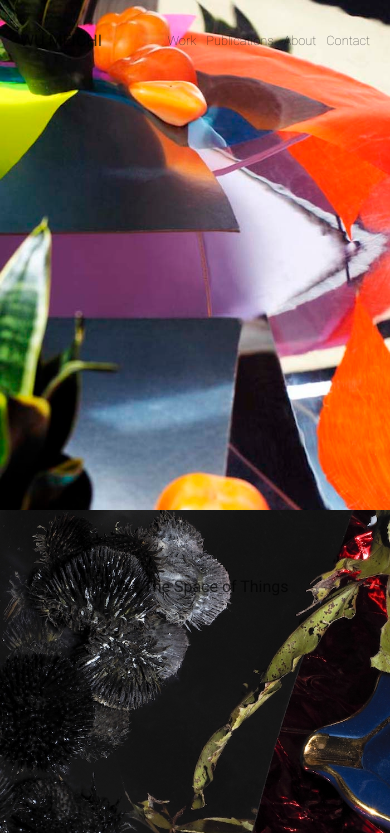
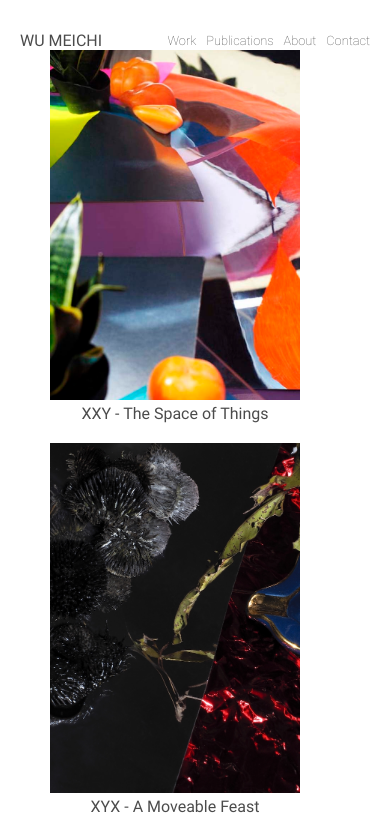
Before and after one commit to icansleep24hrs/wumeichi, a website: page pages/work-pages/xxy.html in a window 390 px wide. Shown: the top 833 px of the page. Drawn offline with Linux system fonts and the light colour scheme.

Commit message:
Add xxy basic mobile structure

```diff
--- a/pages/work-pages/xxy.html
+++ b/pages/work-pages/xxy.html
@@ -18,20 +18,20 @@
             <li><a href="../contact.html">Contact</a></li>
         </ul>
     </header>
-    <div class="work-sub-main">
-        <div class="work-link-container">
+    <div class="xxy-sub-main">
+        <div class="xxy-link-container">
             <a href=""><img src="xxy-pics/xxy-1/xxy-02-cover.jpg" alt=""></a>
             <a class="word-link" href="">XXY - The Space of Things</a>
         </div>
-        <div class="work-link-container">
+        <div class="xxy-link-container">
             <a href=""><img src="xxy-pics/xyx-2/xyx-02-cover-main.jpg" alt=""></a>
             <a class="word-link" href="">XYX - A Moveable Feast</a>
         </div>
-        <div class="work-link-container">
+        <div class="xxy-link-container">
             <a href=""><img src="xxy-pics/yxx-3/yxx-01-cover.jpg" alt=""></a>
             <a class="word-link" href="">YXX - The Flares</a>
         </div>
-        <div class="pandora-1-info-container">
+        <div class="pandora-1-info-container" id="xxy-info-container">
             <div class="pandora-1-work-title"><em>XXY, XYX, YXX</em></div>
             <div class="pandora-1-work-text">
                 XXY, XYX, YXX are three series inspired by the mathematical coordinates
--- a/style.css
+++ b/style.css
@@ -81,7 +81,7 @@ input {
 .contact-head a,
 .work-main a,
 .work-sub-head a,
-.work-sub-main a,
+.xxy-sub-main a,
 .pub-main a {
     color: black;
 }
@@ -101,11 +101,11 @@ input {
     opacity: 0.2;
 }
 
-.work-main .word-link, .work-sub-main .word-link, .pub-main .word-link {
+.work-main .word-link, .xxy-sub-main .word-link, .pub-main .word-link {
     opacity: 0.7;
 }
 
-.work-main .word-link:hover, .work-sub-main .word-link:hover, .pub-main .word-link:hover {
+.work-main .word-link:hover, .xxy-sub-main .word-link:hover, .pub-main .word-link:hover {
     text-decoration: underline;
 }
 
@@ -144,7 +144,16 @@ input {
     margin: 100px 20px 0px;
 }
 
-.work-link-container, .pub-link-container {
+.xxy-sub-main {
+    display: grid;
+    grid-template-columns: repeat(auto-fit, minmax(250px, 1fr));
+    justify-items: center;
+    align-items: center;
+    gap: 20px;
+    grid-template-rows: 600px 1fr;
+}
+
+.work-link-container, .pub-link-container, .xxy-link-container {
     display: flex;
     flex-direction: column;
     align-items: center;
@@ -153,6 +162,12 @@ input {
 .work-link-container img, .pub-link-container img {
     width: 350px;
     height: 250px;
+}
+
+.xxy-link-container img {
+    width: 250px;
+    height: 350px;
+    object-fit: cover;
 }
 
 .about-main {
@@ -489,8 +504,17 @@ input {
         grid-template-columns: 1fr;
     }
 
-    .work-link-container, .pub-link-container {
+    .work-link-container, .pub-link-container, .xxy-link-container {
         grid-column: 1 / 2;
+    }
+
+    .xxy-sub-main {
+        grid-template-columns: 1fr;
+        grid-template-rows: repeat(4, auto);
+    }
+
+    #xxy-info-container {
+        grid-row: 4 / 5;
     }
 
     .contact-main {
```
